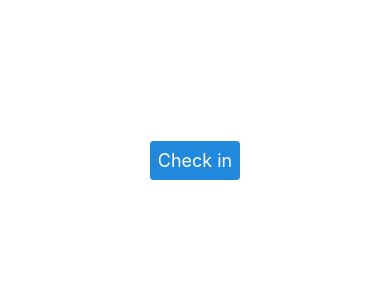
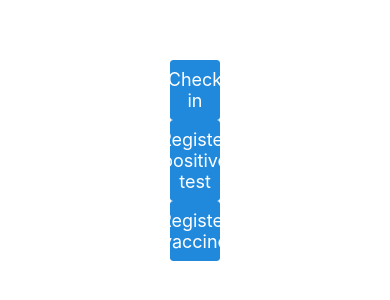
Before and after one commit to SerbanSlincu/law-cs-project, a React Native app in the folder src/userApp/: screen / in a window 390 px wide. Shown: the part 262-562 px from the top of the page. Built offline with nearby package versions, Linux system fonts and the light colour scheme.

Commit message:
All components in the main app, to add functionality and style

```diff
--- a/src/userApp/App.js
+++ b/src/userApp/App.js
@@ -8,6 +8,8 @@ import { View } from 'react-native';
 import { ethers } from 'ethers';
 
 import CheckIn from './components/CheckIn.js';
+import RegisterPositiveTest from './components/RegisterPositiveTest.js';
+import RegisterVaccine from './components/RegisterVaccine.js';
 
 export default function App() {
 
@@ -33,6 +35,8 @@ export default function App() {
    return (
         <View style={styles.dashboard}>
             <CheckIn/>
+            <RegisterPositiveTest/>
+            <RegisterVaccine/>
         </View>
   );
 }
--- a/src/userApp/appStyles.js
+++ b/src/userApp/appStyles.js
@@ -3,10 +3,21 @@ import { StyleSheet } from 'react-native';
 const styles = StyleSheet.create({
   dashboard: {
     flex: 1,
+    flexDirection: 'column',
     backgroundColor: '#fff',
     alignItems: 'center',
     justifyContent: 'center',
   },
+
 })
 
-export { styles };
+const buttons = StyleSheet.create({
+
+  main: {
+    width: 50,
+    color: '#8a2be2',
+  }
+
+})
+
+export { styles, buttons };
--- a/src/userApp/components/CheckIn.js
+++ b/src/userApp/components/CheckIn.js
@@ -1,9 +1,8 @@
 /* The check-in section of the app */
 import React, { useState } from 'react';
 import { Button, Overlay } from 'react-native-elements';
-import { placeAbi} from '../abi';
 import 'react-native-get-random-values';
-import { styles } from '../appStyles.js';
+import { buttons } from '../appStyles.js';
 import { View, Text } from 'react-native';
 import QRCode from 'react-native-qrcode-svg';
 
@@ -37,7 +36,7 @@ export default function CheckIn() {
 
    if(isOverlayVisible == false){
         return (
-            <Button
+            <Button style={buttons.main}
                 onPress={createWallet}
                 title="Check in"
             />
@@ -45,6 +44,7 @@ export default function CheckIn() {
    }
    if(isOverlayVisible == true){
         return(
+            <Overlay isVisible={isOverlayVisible}>
                 <View>
                     <Text>
                         Show this QR code to complete the check in
@@ -60,6 +60,7 @@ export default function CheckIn() {
                         title="Done"
                     />
                 </View>
+            </Overlay>
         );
    }
 
--- a/src/userApp/components/RegisterPositiveTest.js
+++ b/src/userApp/components/RegisterPositiveTest.js
@@ -1 +1,13 @@
 /* The positive test registering */
+import React, { useState } from 'react';
+import { Button } from 'react-native-elements';
+import { buttons } from '../appStyles.js';
+
+export default function RegisterPositiveTest() {
+
+    return (
+        <Button style={buttons.main}
+            title="Register positive test"
+        />
+    );
+}
--- a/src/userApp/components/RegisterVaccine.js
+++ b/src/userApp/components/RegisterVaccine.js
@@ -1 +1,14 @@
 /* The register vaccine section */
+/* The positive test registering */
+import React, { useState } from 'react';
+import { Button } from 'react-native-elements';
+import { buttons } from '../appStyles.js';
+
+export default function RegisterVaccine() {
+
+    return (
+        <Button style={buttons.main}
+            title="Register vaccine"
+        />
+    );
+}
```
Lines whose indentation alone changed are shown as unchanged.
